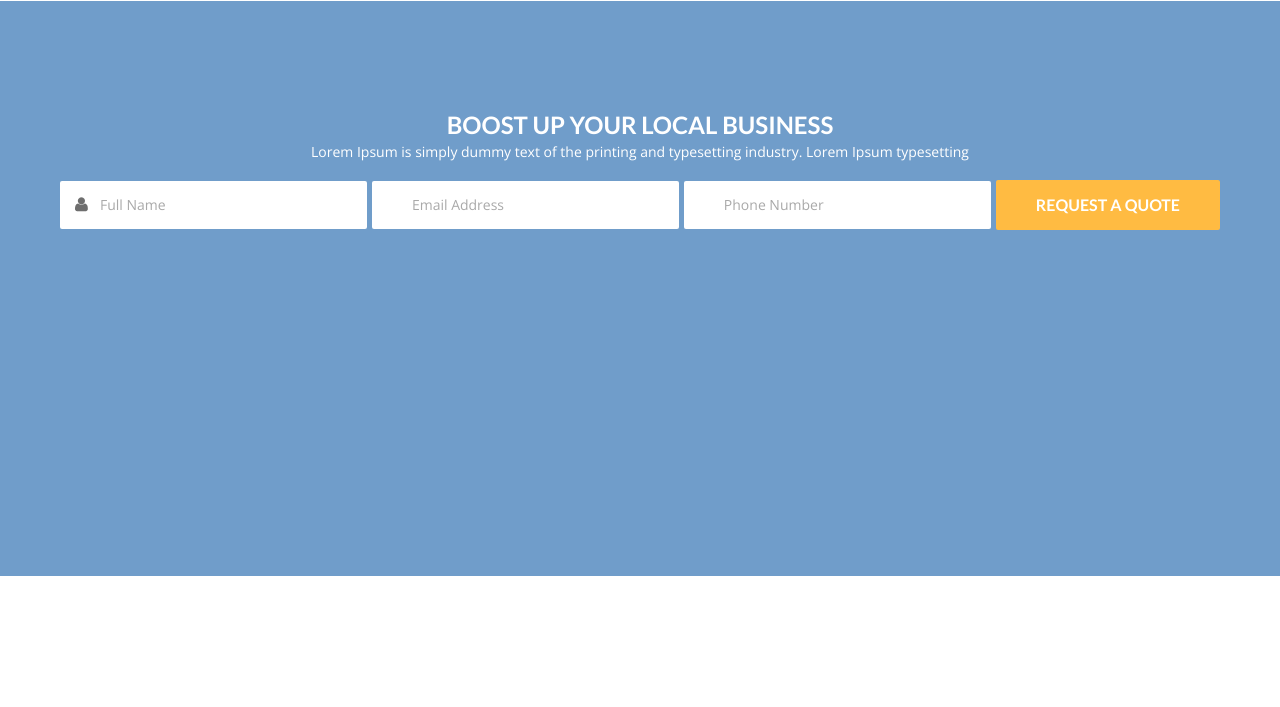
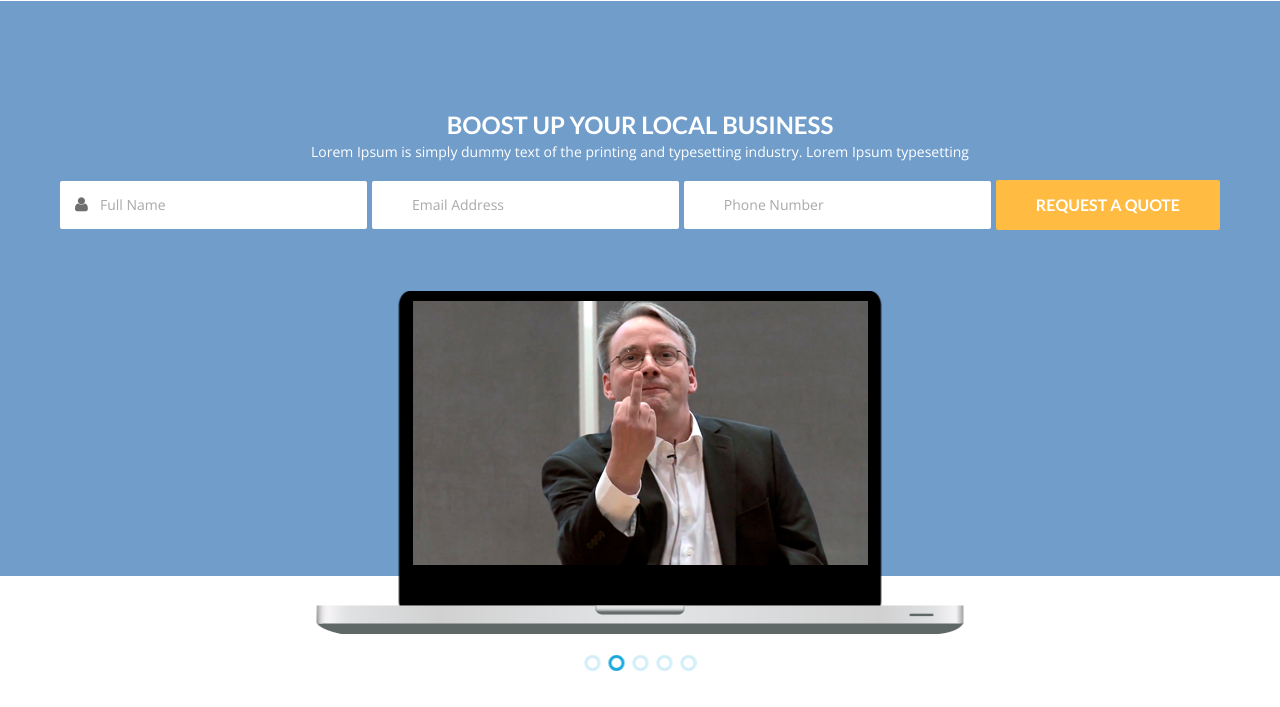
Before and after one commit to Dima-Os/business_boost, a plain HTML site: page index.html in a window 1280 px wide. Shown: the part 93-800 px from the top of the page. Drawn offline with nearby package versions, Linux system fonts and the light colour scheme.

Commit message:
added slider 2000ms

```diff
--- a/index.html
+++ b/index.html
@@ -5,6 +5,8 @@
     <meta http-equiv="X-UA-Compatible" content="IE=edge">
     <meta name="viewport" content="width=device-width, initial-scale=1.0">
     <title>Business boost</title>
+    <link rel="stylesheet" href="./styles/normalize.css">
+    <link rel="stylesheet" href="https://cdn.jsdelivr.net/npm/swiper@8/swiper-bundle.min.css" />
     <link rel="stylesheet" href="./styles/styles.css">
     <link href="https://fonts.googleapis.com/css2?family=Lato:wght@400;700&family=Open+Sans&display=swap" rel="stylesheet">
 </head>
@@ -54,9 +56,35 @@
                     </label>
                     <button class="qoute-request-form__btn submit__btn" type="submit">Request a quote</button>
                 </form>
+                <div class="sider__container">
+                    <div class="swiper slider">
+                        <div class="swiper-wrapper slider__wrapper">
+                            <div class="swiper-slide slider__slide">
+                                <img src="./img/slider/slide-01.png" width="455" height="264" alt="" class="slider__img">
+                            </div>
+                            <div class="swiper-slide slider__slide">
+                                <img src="./img/slider/slide-02.png" width="455" height="264" alt="" class="slider__img">
+                            </div>
+                            <div class="swiper-slide slider__slide">
+                                <img src="./img/slider/slide-03.png" width="455" height="264" alt="" class="slider__img">
+                            </div>
+                            <div class="swiper-slide slider__slide">
+                                <img src="./img/slider/slide-04.png" width="455" height="264" alt="" class="slider__img">
+                            </div>
+                            <div class="swiper-slide slider__slide">
+                                <img src="./img/slider/slide-05.png" width="455" height="264" alt="" class="slider__img">
+                            </div>
+                        </div>
+
+                    </div>
+                    <div class="swiper-pagination slider__pagination slider__bullets "></div>
+                </div>
             </div>
         </section>
     </main>
+
+    <script src="https://cdn.jsdelivr.net/npm/swiper@8/swiper-bundle.min.js"></script>
+    <script src="./index.js"></script>
 </body>
 
 
--- /dev/null
+++ b/index.js
@@ -0,0 +1,16 @@
+"use strict";
+
+console.log("Hi there");
+
+const slider = new Swiper(".slider", {
+  autoplay: {
+    delay: 2000,
+  },
+  direction: "horizontal",
+  loop: true,
+
+  // If we need pagination
+  pagination: {
+    el: ".swiper-pagination",
+  },
+});
--- a/styles/general.css
+++ b/styles/general.css
@@ -18,6 +18,8 @@ html {
 *::before,
 *::after {
     box-sizing: inherit;
+
+    /* outline: 1px solid red; */
 }
 
 img {
--- a/styles/section-banner.css
+++ b/styles/section-banner.css
@@ -1,4 +1,8 @@
 .section__banner {
+
+    position: relative;
+
+
     text-align: center;
     background-color: rgb(112, 157, 202);
 
--- /dev/null
+++ b/styles/slider.css
@@ -0,0 +1,58 @@
+.sider__container {
+    position: absolute;
+    top: 290px;
+    left: 50%;
+    transform: translateX(-50%);
+
+    width: 40.4375rem;
+    height: 21.4375rem;
+
+    background-image: url(../img/slider/sviper-body.png);
+}
+
+.slider {
+    position: absolute;
+
+    top: 0.625rem;
+    left: 50%;
+    transform: translateX(-50%);
+
+    width: 28.4375rem;
+    height: 16.5rem;
+
+}
+
+.slider__pagination.slider__bullets {
+    bottom: -40px;
+}
+
+.slider__bullets>span {
+    width: 1rem;
+    height: 1rem;
+
+    border-style: solid;
+    border-width: 0.1875rem;
+    border-color: rgb(28, 168, 221);
+    border-radius: 50%;
+    background-color: rgba(0, 0, 0, 0);
+}
+
+.test {
+    border-color: brown;
+}
+
+
+
+/* .Ellipse_1_copy_2 {
+    border-style: solid;
+    border-width: 2px;
+    border-color: rgb(222, 223, 224);
+    border-radius: 50%;
+    background-color: rgba(0, 0, 0, 0);
+    position: absolute;
+    left: 862px;
+    top: 765px;
+    width: 16px;
+    height: 15px;
+    z-index: 304;
+} */
--- a/styles/styles.css
+++ b/styles/styles.css
@@ -10,3 +10,5 @@
 @import url(./section-banner.css);
 
 @import url(./form.css);
+
+@import url(./slider.css);
```
Also changed, not shown: img/slider/slide-01.png (added), img/slider/slide-02.png (added), img/slider/slide-03.png (added), img/slider/slide-04.png (added), img/slider/slide-05.png (added), img/slider/sviper-body.png (added).
